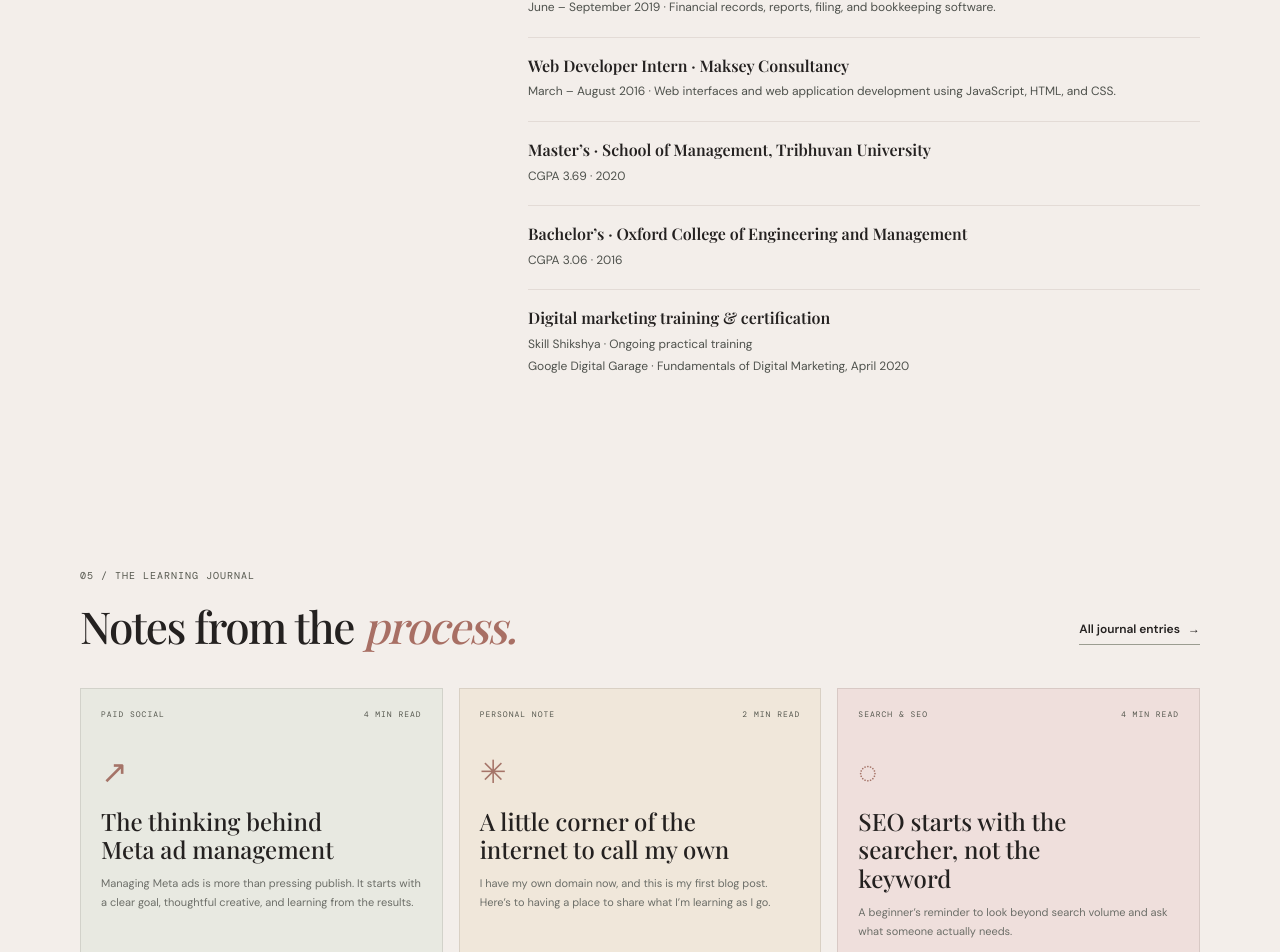
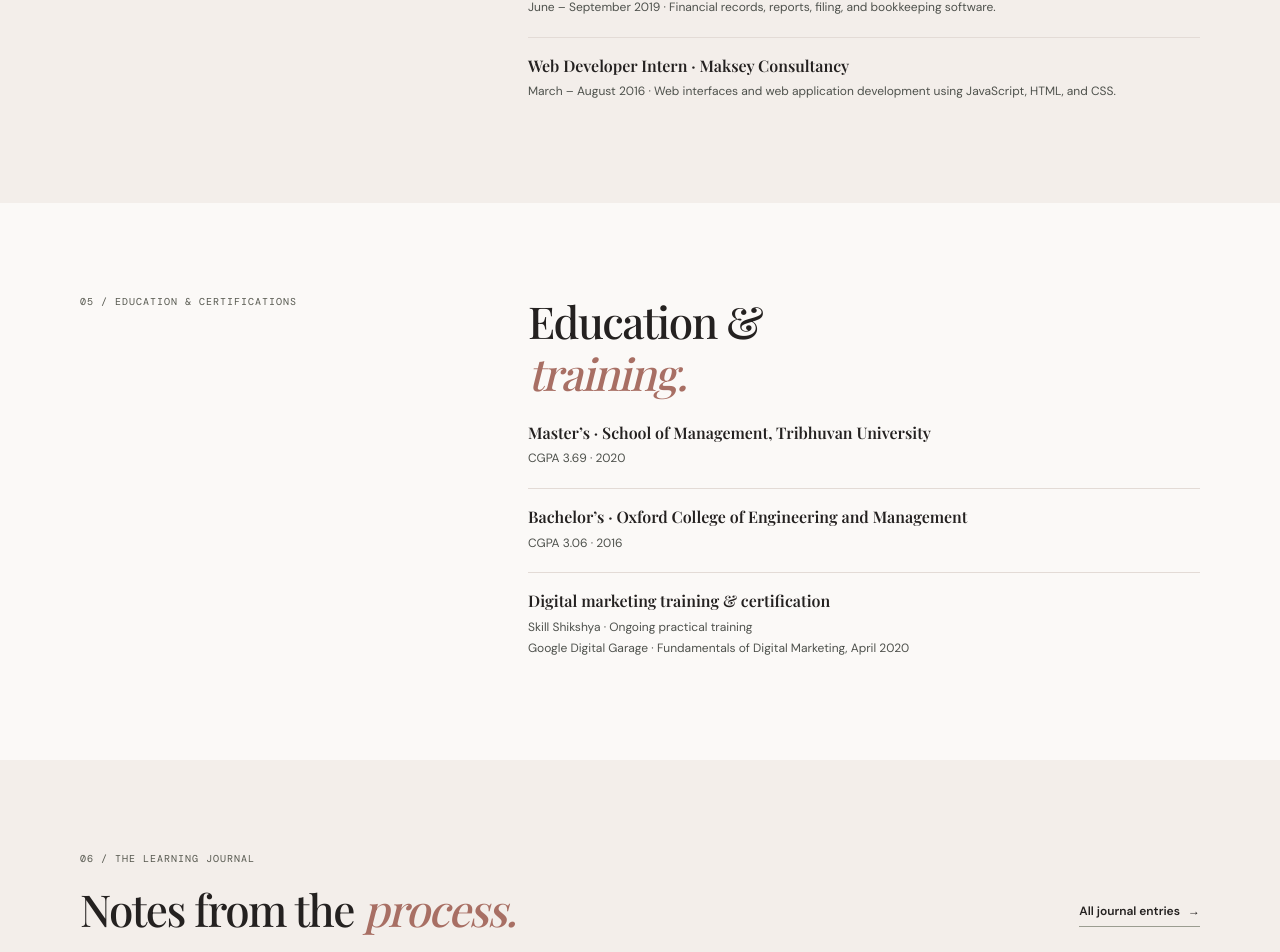
Before and after one commit to bhandarisamana198/portfoliowebsite, a Next.js app: page / in a window 1280 px wide. Shown: the part 2719-3671 px from the top of the page. Built offline with nearby package versions, Linux system fonts and the light colour scheme; a web font is replaced by a local one.

Commit message:
commit to experience

```diff
--- a/app/page.tsx
+++ b/app/page.tsx
@@ -38,11 +38,13 @@ export default function Home() {
 
       <section className="projects-section shell" id="projects"><div className="section-heading"><div><h2 className="projects-title">Practical Projects</h2></div></div><div className="project-grid"><article className="project-card"><span className="skill-tag">LEAD CAMPAIGN</span><h3>Fitflow Gym Management Software</h3><p>Created a Facebook and Instagram business presence and ran a Meta lead campaign for gym management software.</p></article><article className="project-card"><span className="skill-tag">AWARENESS · ENGAGEMENT</span><h3>Sanu Beauty Parlour</h3><p>Created business pages and practiced Meta awareness campaigns with broad targeting, alongside an engagement campaign.</p></article><article className="project-card"><span className="skill-tag">TRAFFIC CAMPAIGN</span><h3>Sabu Furniture</h3><p>Created social business pages and ran a Meta traffic campaign, testing broad and detailed audience targeting.</p></article></div></section>
 
-      <section className="experience-section"><div className="shell intro-grid"><div className="section-label" id="experience">04 / EXPERIENCE &amp; EDUCATION</div><div><h2>A varied foundation.<br /><em>A new direction.</em></h2><div className="timeline-item"><h3>Accountant · Travel Namaste Pvt. Ltd.</h3><p>January 2024 – June 2026 · Accounting and financial record keeping.</p></div><div className="timeline-item"><h3>Account Intern · Rastriya Beema Sanstha</h3><p>June – September 2019 · Financial records, reports, filing, and bookkeeping software.</p></div><div className="timeline-item"><h3>Web Developer Intern · Maksey Consultancy</h3><p>March – August 2016 · Web interfaces and web application development using JavaScript, HTML, and CSS.</p></div><div className="timeline-item"><h3>Master’s · School of Management, Tribhuvan University</h3><p>CGPA 3.69 · 2020</p></div><div className="timeline-item"><h3>Bachelor’s · Oxford College of Engineering and Management</h3><p>CGPA 3.06 · 2016</p></div><div className="timeline-item"><h3>Digital marketing training &amp; certification</h3><p>Skill Shikshya · Ongoing practical training<br />Google Digital Garage · Fundamentals of Digital Marketing, April 2020</p></div></div></div></section>
+      <section className="experience-section"><div className="shell intro-grid"><div className="section-label" id="experience">04 / EXPERIENCE &amp; INTERNSHIPS</div><div><h2>Experience &amp;<br /><em>internships.</em></h2><div className="timeline-item"><h3>Accountant · Travel Namaste Pvt. Ltd.</h3><p>January 2024 – June 2026 · Accounting and financial record keeping.</p></div><div className="timeline-item"><h3>Account Intern · Rastriya Beema Sanstha</h3><p>June – September 2019 · Financial records, reports, filing, and bookkeeping software.</p></div><div className="timeline-item"><h3>Web Developer Intern · Maksey Consultancy</h3><p>March – August 2016 · Web interfaces and web application development using JavaScript, HTML, and CSS.</p></div></div></div></section>
 
-      <section className="journal-section"><div className="shell"><div className="journal-heading"><div><div className="section-label">05 / THE LEARNING JOURNAL</div><h2>Notes from the <em>process.</em></h2></div><Link className="underlined-link" href="/blog">All journal entries <Arrow /></Link></div><div className="post-grid">{posts.slice(0, 3).map((post, index) => <Link className={`post-card post-tone-${index + 1}`} href={`/blog/${post.slug}`} key={post.slug}><div className="post-top"><span>{post.category}</span><span>{post.readingTime}</span></div><div className="post-symbol">{["↗", "✳", "◌"][index]}</div><h3>{post.title}</h3><p>{post.excerpt}</p><div className="post-bottom"><span>{post.date}</span><span className="post-arrow">↗</span></div></Link>)}</div></div></section>
+      <section className="education-section"><div className="shell intro-grid"><div className="section-label">05 / EDUCATION &amp; CERTIFICATIONS</div><div><h2>Education &amp;<br /><em>training.</em></h2><div className="timeline-item"><h3>Master’s · School of Management, Tribhuvan University</h3><p>CGPA 3.69 · 2020</p></div><div className="timeline-item"><h3>Bachelor’s · Oxford College of Engineering and Management</h3><p>CGPA 3.06 · 2016</p></div><div className="timeline-item"><h3>Digital marketing training &amp; certification</h3><p>Skill Shikshya · Ongoing practical training<br />Google Digital Garage · Fundamentals of Digital Marketing, April 2020</p></div></div></div></section>
 
-      <section className="contact-section" id="contact"><div className="shell contact-inner"><div className="section-label">06 / LET’S CONNECT</div><h2>Let’s make something<br /><em>meaningful.</em></h2><p>I’m looking for a digital marketing internship where I can learn, contribute, and grow. Based in Kathmandu, Nepal.</p><a className="button button-light" href="mailto:bhandarisamana198@gmail.com">Email me <Arrow diagonal /></a><p className="contact-details"><a href="tel:+9779863532813">+977 9863532813</a> · <a href="mailto:bhandarisamana198@gmail.com">bhandarisamana198@gmail.com</a></p><span className="contact-spark">✳</span></div></section>
+      <section className="journal-section"><div className="shell"><div className="journal-heading"><div><div className="section-label">06 / THE LEARNING JOURNAL</div><h2>Notes from the <em>process.</em></h2></div><Link className="underlined-link" href="/blog">All journal entries <Arrow /></Link></div><div className="post-grid">{posts.slice(0, 3).map((post, index) => <Link className={`post-card post-tone-${index + 1}`} href={`/blog/${post.slug}`} key={post.slug}><div className="post-top"><span>{post.category}</span><span>{post.readingTime}</span></div><div className="post-symbol">{["↗", "✳", "◌"][index]}</div><h3>{post.title}</h3><p>{post.excerpt}</p><div className="post-bottom"><span>{post.date}</span><span className="post-arrow">↗</span></div></Link>)}</div></div></section>
+
+      <section className="contact-section" id="contact"><div className="shell contact-inner"><div className="section-label">07 / LET’S CONNECT</div><h2>Let’s make something<br /><em>meaningful.</em></h2><p>I’m looking for a digital marketing internship where I can learn, contribute, and grow. Based in Kathmandu, Nepal.</p><a className="button button-light" href="mailto:bhandarisamana198@gmail.com">Email me <Arrow diagonal /></a><p className="contact-details"><a href="tel:+9779863532813">+977 9863532813</a> · <a href="mailto:bhandarisamana198@gmail.com">bhandarisamana198@gmail.com</a></p><span className="contact-spark">✳</span></div></section>
 
       <footer className="footer shell"><Link className="wordmark" href="/">s<span>.</span></Link><span>MADE WITH CURIOSITY · © 2026 SAMANA</span><div><a href="mailto:bhandarisamana198@gmail.com">EMAIL</a><a href="https://www.linkedin.com/in/samanabhandari/" target="_blank" rel="noreferrer">LINKEDIN ↗</a></div></footer>
     </main>
```
Also changed, not shown: app/globals.css.
